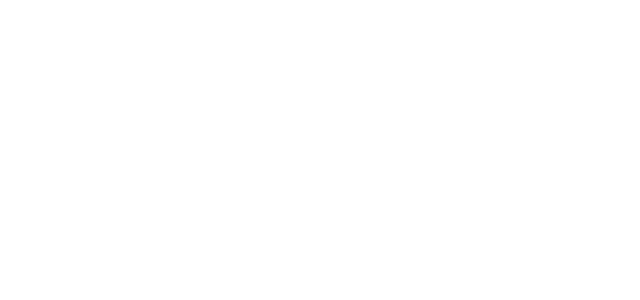
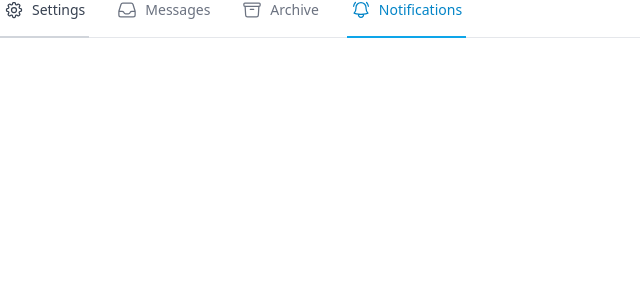
Before and after one commit to AnuragDahal/Connectify-frontend, a React (Vite) app: page /about in a window 1280 px wide. Shown: the top 300 px of the page, without its empty margins (0-640 px from the left). Built offline with nearby package versions, Linux system fonts and the light colour scheme.

Commit message:
feat: Add create post functionality

```diff
--- a/package.json
+++ b/package.json
@@ -29,6 +29,7 @@
     "tw-elements-react": "^1.0.0-alpha-end"
   },
   "devDependencies": {
+    "@tailwindcss/forms": "^0.5.7",
     "@types/react": "^18.2.66",
     "@types/react-dom": "^18.2.22",
     "@vitejs/plugin-react": "^4.2.1",
--- a/src/App.jsx
+++ b/src/App.jsx
@@ -4,7 +4,8 @@ import SignUp from "./pages/Signup";
 import { Route, Routes } from "react-router-dom";
 import Dashboard from "./components/onuse/Dashboard";
 import { AuthProvider } from "./contexts/AuthContext";
-import Home from "./pages/Home";
+import About from "./pages/About";
+import CreatePost from "./pages/CreatePost";
 
 const App = () => {
   // const location = useLocation();
@@ -13,7 +14,8 @@ const App = () => {
       <AuthProvider>
         <Routes>
           <Route path="/" element={<Dashboard />} />
-          <Route path="/about" element={<Home />} />
+          <Route path="/about" element={<About />} />
+          <Route path="/create" element={<CreatePost />} />
           <Route path="/login" element={<Login />} />
           <Route path="/signup" element={<SignUp />} />
         </Routes>
--- a/src/pages/About.jsx
+++ b/src/pages/About.jsx
@@ -1,8 +1,119 @@
+import NavBar from "../components/NavBar";
+import SideBar from "../components/SideBar";
+
 const About = () => {
   return (
-    <>
-      <h1>This is the about page</h1>
-    </>
+    <div>
+      <div className="sm:hidden">
+        <label htmlFor="Tab" className="sr-only">
+          Tab
+        </label>
+
+        <select id="Tab" className="w-full rounded-md border-gray-200">
+          <option>Settings</option>
+          <option>Messages</option>
+          <option>Archive</option>
+          <option select>Notifications</option>
+        </select>
+      </div>
+
+      <div className="hidden sm:block">
+        <div className="border-b border-gray-200">
+          <nav className="-mb-px flex gap-6" aria-label="Tabs">
+            <a
+              href="#"
+              className="inline-flex shrink-0 items-center gap-2 border-b-2 border-transparent px-1 pb-4 text-sm font-medium text-gray-500 hover:border-gray-300 hover:text-gray-700"
+            >
+              <svg
+                xmlns="http://www.w3.org/2000/svg"
+                fill="none"
+                viewBox="0 0 24 24"
+                strokeWidth="1.5"
+                stroke="currentColor"
+                className="h-5 w-5"
+              >
+                <path
+                  strokeLinecap="round"
+                  strokeLinejoin="round"
+                  d="M10.343 3.94c.09-.542.56-.94 1.11-.94h1.093c.55 0 1.02.398 1.11.94l.149.894c.07.424.384.764.78.93.398.164.855.142 1.205-.108l.737-.527a1.125 1.125 0 011.45.12l.773.774c.39.389.44 1.002.12 1.45l-.527.737c-.25.35-.272.806-.107 1.204.165.397.505.71.93.78l.893.15c.543.09.94.56.94 1.109v1.094c0 .55-.397 1.02-.94 1.11l-.893.149c-.425.07-.765.383-.93.78-.165.398-.143.854.107 1.204l.527.738c.32.447.269 1.06-.12 1.45l-.774.773a1.125 1.125 0 01-1.449.12l-.738-.527c-.35-.25-.806-.272-1.203-.107-.397.165-.71.505-.781.929l-.149.894c-.09.542-.56.94-1.11.94h-1.094c-.55 0-1.019-.398-1.11-.94l-.148-.894c-.071-.424-.384-.764-.781-.93-.398-.164-.854-.142-1.204.108l-.738.527c-.447.32-1.06.269-1.45-.12l-.773-.774a1.125 1.125 0 01-.12-1.45l.527-.737c.25-.35.273-.806.108-1.204-.165-.397-.505-.71-.93-.78l-.894-.15c-.542-.09-.94-.56-.94-1.109v-1.094c0-.55.398-1.02.94-1.11l.894-.149c.424-.07.765-.383.93-.78.165-.398.143-.854-.107-1.204l-.527-.738a1.125 1.125 0 01.12-1.45l.773-.773a1.125 1.125 0 011.45-.12l.737.527c.35.25.807.272 1.204.107.397-.165.71-.505.78-.929l.15-.894z"
+                />
+                <path
+                  strokeLinecap="round"
+                  strokeLinejoin="round"
+                  d="M15 12a3 3 0 11-6 0 3 3 0 016 0z"
+                />
+              </svg>
+              Settings
+            </a>
+
+            <a
+              href="#"
+              className="inline-flex shrink-0 items-center gap-2 border-b-2 border-transparent px-1 pb-4 text-sm font-medium text-gray-500 hover:border-gray-300 hover:text-gray-700"
+            >
+              <svg
+                xmlns="http://www.w3.org/2000/svg"
+                fill="none"
+                viewBox="0 0 24 24"
+                strokeWidth="1.5"
+                stroke="currentColor"
+                className="h-5 w-5"
+              >
+                <path
+                  strokeLinecap="round"
+                  strokeLinejoin="round"
+                  d="M2.25 13.5h3.86a2.25 2.25 0 012.012 1.244l.256.512a2.25 2.25 0 002.013 1.244h3.218a2.25 2.25 0 002.013-1.244l.256-.512a2.25 2.25 0 012.013-1.244h3.859m-19.5.338V18a2.25 2.25 0 002.25 2.25h15A2.25 2.25 0 0021.75 18v-4.162c0-.224-.034-.447-.1-.661L19.24 5.338a2.25 2.25 0 00-2.15-1.588H6.911a2.25 2.25 0 00-2.15 1.588L2.35 13.177a2.25 2.25 0 00-.1.661z"
+                />
+              </svg>
+              Messages
+            </a>
+
+            <a
+              href="#"
+              className="inline-flex shrink-0 items-center gap-2 border-b-2 border-transparent px-1 pb-4 text-sm font-medium text-gray-500 hover:border-gray-300 hover:text-gray-700"
+            >
+              <svg
+                xmlns="http://www.w3.org/2000/svg"
+                fill="none"
+                viewBox="0 0 24 24"
+                strokeWidth="1.5"
+                stroke="currentColor"
+                className="h-5 w-5"
+              >
+                <path
+                  strokeLinecap="round"
+                  strokeLinejoin="round"
+                  d="M20.25 7.5l-.625 10.632a2.25 2.25 0 01-2.247 2.118H6.622a2.25 2.25 0 01-2.247-2.118L3.75 7.5M10 11.25h4M3.375 7.5h17.25c.621 0 1.125-.504 1.125-1.125v-1.5c0-.621-.504-1.125-1.125-1.125H3.375c-.621 0-1.125.504-1.125 1.125v1.5c0 .621.504 1.125 1.125 1.125z"
+                />
+              </svg>
+              Archive
+            </a>
+
+            <a
+              href="#"
+              className="inline-flex shrink-0 items-center gap-2 border-b-2 border-sky-500 px-1 pb-4 text-sm font-medium text-sky-600"
+              aria-current="page"
+            >
+              <svg
+                xmlns="http://www.w3.org/2000/svg"
+                fill="none"
+                viewBox="0 0 24 24"
+                strokeWidth="1.5"
+                stroke="currentColor"
+                className="h-5 w-5"
+              >
+                <path
+                  strokeLinecap="round"
+                  strokeLinejoin="round"
+                  d="M14.857 17.082a23.848 23.848 0 005.454-1.31A8.967 8.967 0 0118 9.75v-.7V9A6 6 0 006 9v.75a8.967 8.967 0 01-2.312 6.022c1.733.64 3.56 1.085 5.455 1.31m5.714 0a24.255 24.255 0 01-5.714 0m5.714 0a3 3 0 11-5.714 0M3.124 7.5A8.969 8.969 0 015.292 3m13.416 0a8.969 8.969 0 012.168 4.5"
+                />
+              </svg>
+              Notifications
+            </a>
+          </nav>
+        </div>
+      </div>
+    </div>
   );
 };
+
 export default About;
--- a/src/pages/CreatePost.jsx
+++ b/src/pages/CreatePost.jsx
@@ -1,3 +1,4 @@
+import { useState } from "react";
 import { Button } from "../components/ui/Button";
 import { Input } from "../components/ui/Input";
 import { Label } from "../components/ui/Label";
@@ -9,13 +10,31 @@ import {
   CardHeader,
   CardTitle,
 } from "../components/ui/PostCard";
+import { useAuth } from "../contexts/AuthContext";
 
-const CreatePost = ({ name }) => {
+const CreatePost = () => {
+  const { token } = useAuth();
+  const [title, setTitle] = useState("");
+  const [images, setImages] = useState([]);
+  const [content, setContent] = useState("");
+  const fd = new FormData();
+  fd.append("title", title);
+  fd.append("content", content);
+  const handlePostCreate = () => {
+    fetch("http://127.0.0.1:8000/api/v1/posts/create", {
+      method: "POST",
+      headers: {
+        Authorization: `Bearer ${token}`,
+      },
+      body: fd,
+    });
+  };
+
   return (
-    <div className="flex justify-center items-center w-fit p-10">
+    <div className="flex justify-center items-center w-full p-10">
       <Card className="w-[350px]">
         <CardHeader>
-          <CardTitle>Create project by {name}</CardTitle>
+          <CardTitle>New Post</CardTitle>
           <CardDescription>
             Deploy your new project in one-click.
           </CardDescription>
@@ -25,17 +44,30 @@ const CreatePost = ({ name }) => {
             <div className="grid w-full items-center gap-4">
               <div className="flex flex-col space-y-1.5">
                 <Label htmlFor="name">Title</Label>
-                <Input id="name" placeholder="Title of Post" />
-              </div>
-              <div className="flex flex-col space-y-1.5">
-                <Label htmlFor="framework">Framework</Label>
+                <Input
+                  id="name"
+                  value={title}
+                  onChange={(e) => {
+                    setTitle(e.target.value);
+                  }}
+                  placeholder="Title of Post"
+                />
+                <Label htmlFor="name">Description</Label>
+                <Input
+                  id="name"
+                  value={content}
+                  onChange={(e) => {
+                    setContent(e.target.value);
+                  }}
+                  placeholder="Content of Post"
+                />
               </div>
             </div>
           </form>
         </CardContent>
         <CardFooter className="flex justify-between">
           <Button variant="outline">Cancel</Button>
-          <Button>Post</Button>
+          <Button onClick={handlePostCreate}>Post</Button>
         </CardFooter>
       </Card>
     </div>
--- a/tailwind.config.js
+++ b/tailwind.config.js
@@ -2,10 +2,10 @@
 module.exports = {
   darkMode: ["class"],
   content: [
-    './pages/**/*.{js,jsx}',
-    './components/**/*.{js,jsx}',
-    './app/**/*.{js,jsx}',
-    './src/**/*.{js,jsx}',
+    "./pages/**/*.{js,jsx}",
+    "./components/**/*.{js,jsx}",
+    "./app/**/*.{js,jsx}",
+    "./src/**/*.{js,jsx}",
   ],
   prefix: "",
   theme: {
@@ -19,8 +19,8 @@ module.exports = {
     extend: {
       keyframes: {
         scaleUp: {
-          '0%': { transform: 'scale(0.5)' },
-          '100%': { transform: 'scale(1)' }, // Example scale factor
+          "0%": { transform: "scale(0.5)" },
+          "100%": { transform: "scale(1)" }, // Example scale factor
         },
         "accordion-down": {
           from: { height: "0" },
@@ -34,9 +34,9 @@ module.exports = {
       animation: {
         "accordion-down": "accordion-down 0.2s ease-out",
         "accordion-up": "accordion-up 0.2s ease-out",
-        scaleUp: 'scaleUp 0.5s ease-in-out forwards'
+        scaleUp: "scaleUp 0.5s ease-in-out forwards",
       },
     },
   },
-  plugins: [require("tailwindcss-animate")],
-}
+  plugins: [require("tailwindcss-animate"), require("@tailwindcss/forms")],
+};
```
Also changed, not shown: src/components/NavBar.jsx (+7 -24 lines), 1 other file (tests, documents, lock files or other folders).
